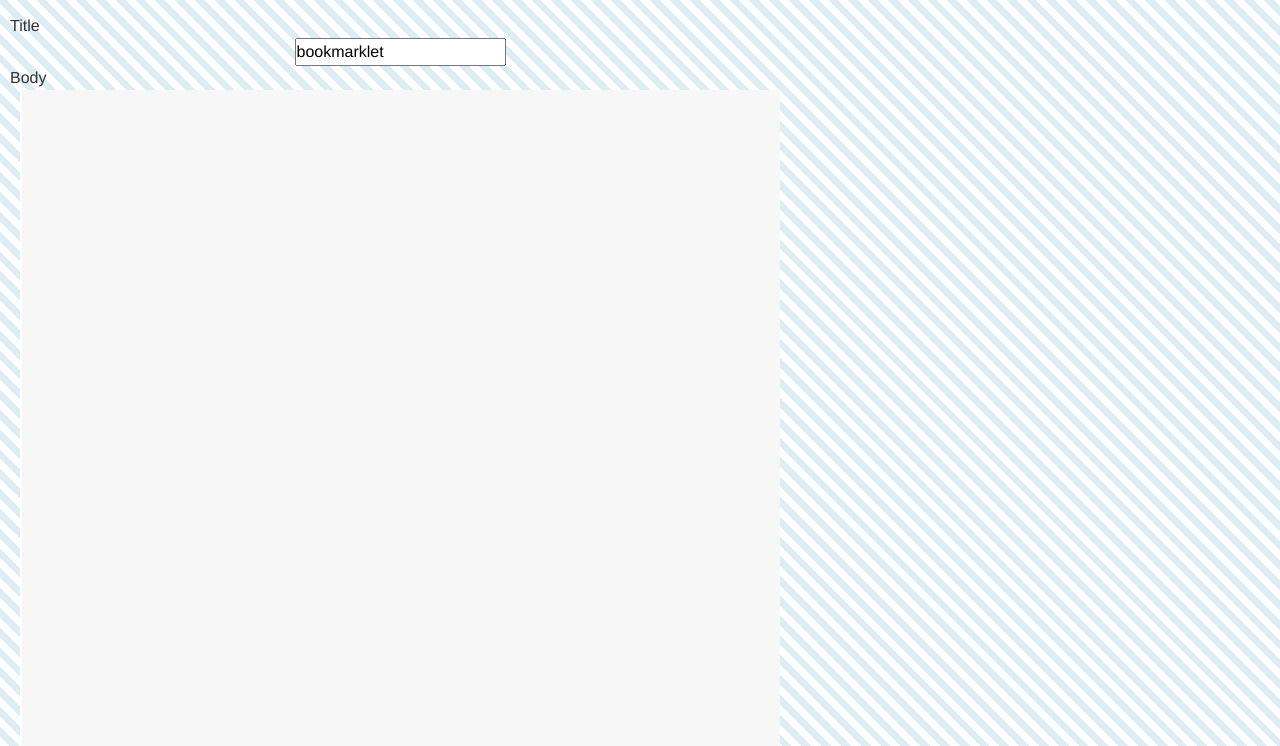
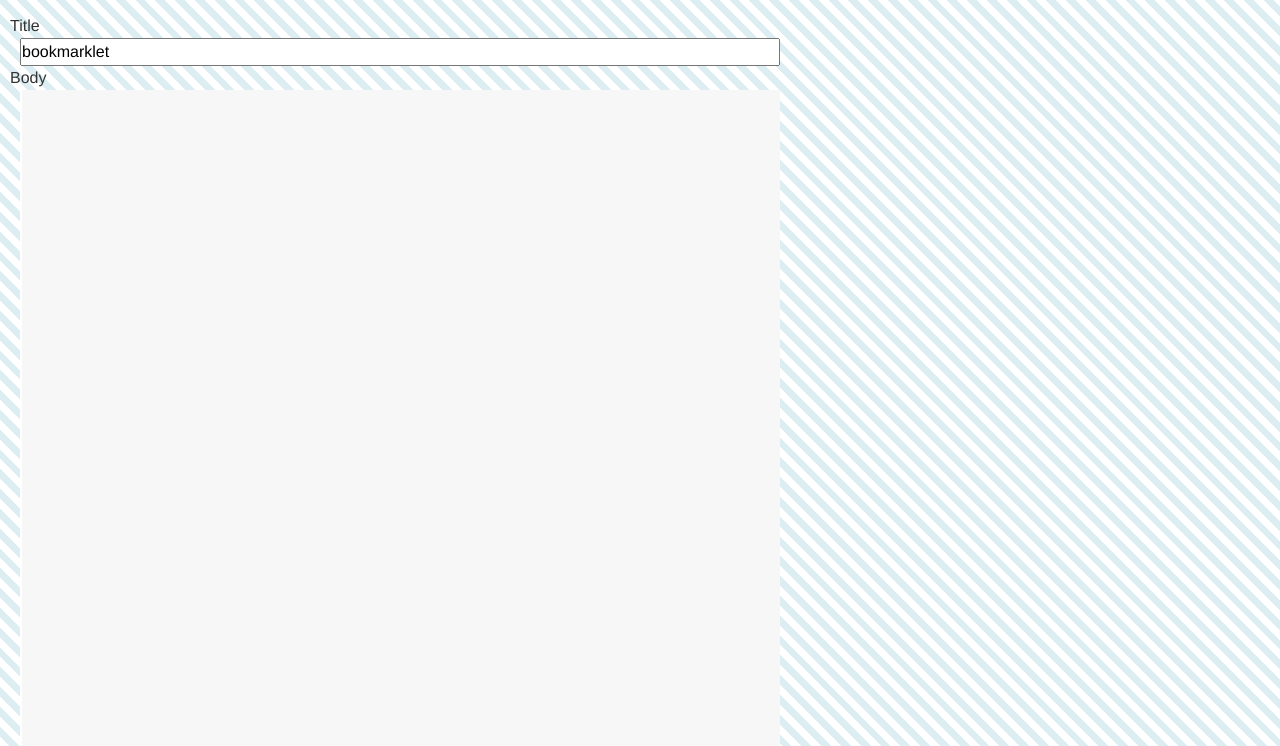
Before and after one commit to cti-tl/bookmarklet, a website with bundled scripts: page index.html in a window 1280 px wide. Shown: the part 54-800 px from the top of the page. Built offline with nearby package versions, Linux system fonts and the light colour scheme.

Commit message:
#8 style

```diff
--- a/css/style.css
+++ b/css/style.css
@@ -116,7 +116,7 @@ main div.label {
   text-align: left;
   padding-left: 10px;
 }
-main input[type="textbox"] {
+main input[type="text"] {
   width: 100%;
   height: auto;
 }
```
